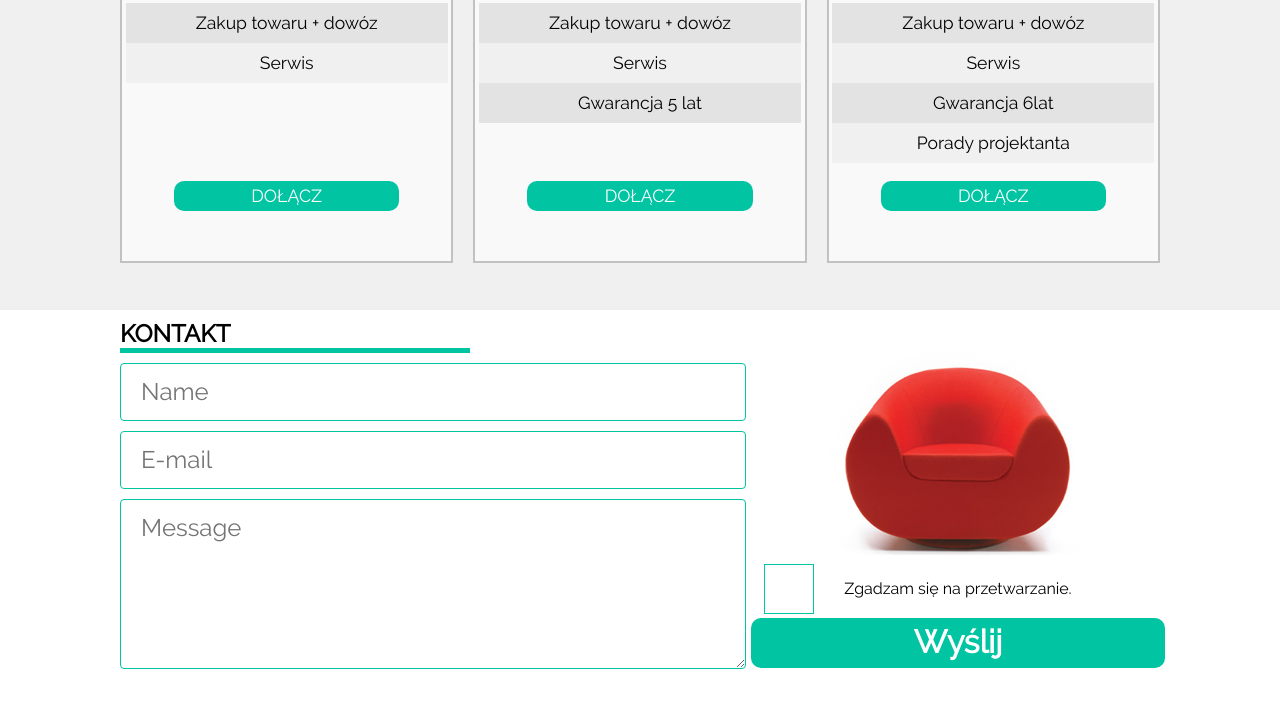
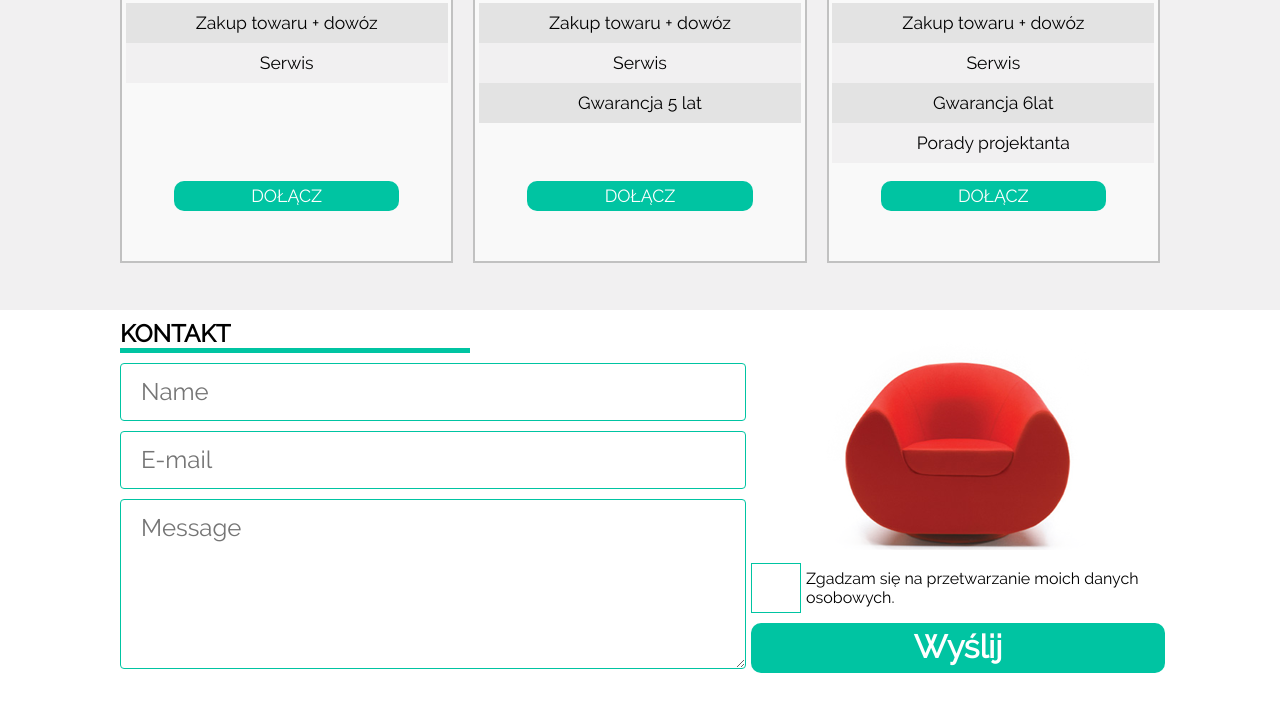
Before and after one commit to MagdaFronczyk/sit-on-chair-website, a plain HTML site: page index.html in a window 1280 px wide. Shown: the part 1220-1932 px from the top of the page. Drawn offline with Linux system fonts and the light colour scheme.

Commit message:
fixed checkbox

```diff
--- a/css/style.css
+++ b/css/style.css
@@ -481,7 +481,7 @@ body {
 }
 
 .price-list__article:hover::before {
-    border: #00c4a2;
+    border-color: #00c4a2;
     background: #00c4a2;
 }
 
@@ -554,8 +554,14 @@ body {
 
 /* <<<<<<<<<<<<<<< checkbox >>>>>>>>>>>> */
 
+.form__agreement__checkbox {
+    display: flex;
+    justify-content: space-between;
+    align-items: center;
+    width: 100%;
+}
+
 .form__checkbox{
-    display: flex;
     position: relative;
     cursor: pointer;
     font-size: 1rem;
@@ -572,14 +578,13 @@ body {
 }
 
 .checkmark {
-    position: absolute;
     flex-basis: 50%;
-    top: -15px;
-    left: -80px;
     height: 50px;
     width: 50px;
     background-color: white;
     border: 1px solid #00c4a2;
+    display: block;
+    margin-right: 5px;
 }
 
 .checkmark:after {
--- a/index.html
+++ b/index.html
@@ -173,11 +173,11 @@
             </figure>
             <div class="form__agreement__checkbox">
                 <label class="form__checkbox">
-                    Zgadzam się na przetwarzanie.
                     <input type="checkbox" id="agreement"/>
                     <label for="agreement"></label>
                     <span class="checkmark"></span>
                 </label>
+                <span>Zgadzam się na przetwarzanie moich danych osobowych.</span>
             </div>
             <a class="form__agreement__link" href="">Wyślij</a>
         </div>
```
